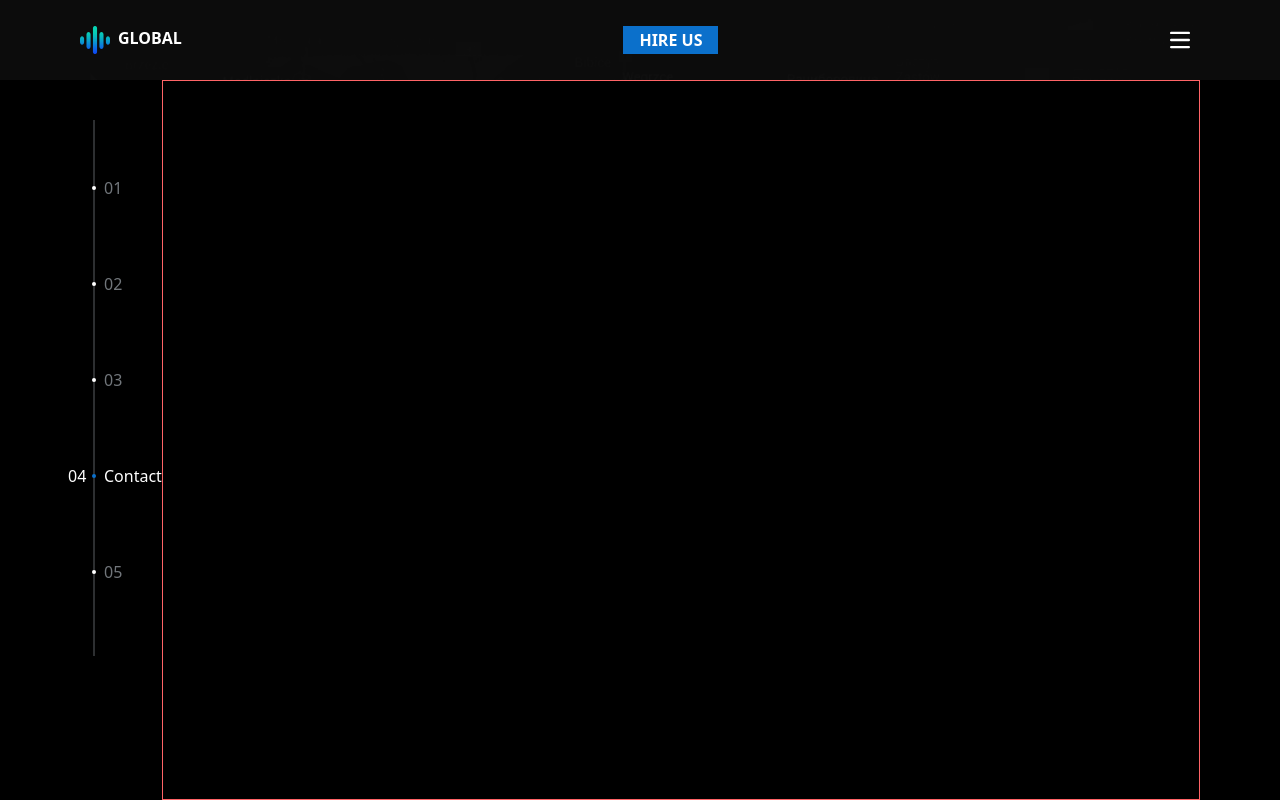
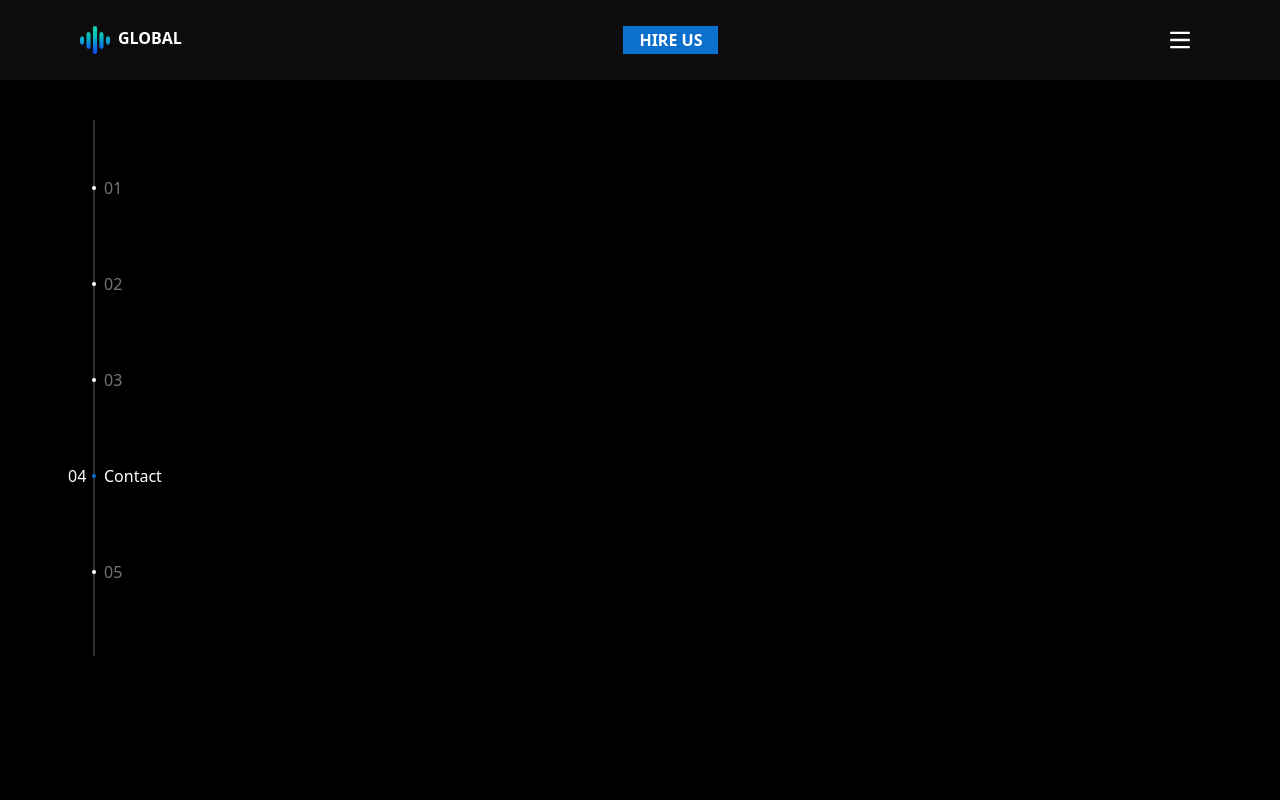
Before and after one commit to Eslam-Mohamed-G/global-next.js, a Next.js app: page /contact in a window 1280 px wide. Built offline with nearby package versions, Linux system fonts and the light colour scheme.

Commit message:
add contact page

```diff
--- a/src/app/contact/page.tsx
+++ b/src/app/contact/page.tsx
@@ -2,7 +2,7 @@
 
 const Page = () => {
     return (
-        <div className='w-full h-full border border-red-400'>
+        <div className='w-full h-full'>
             <img src="/img/contact-visual.png" alt="contact-visual"  className='w-full h-full object-cover absolute start-0 end-0 top-0 bottom-0 -z-10'/>
         </div>
     );
```
